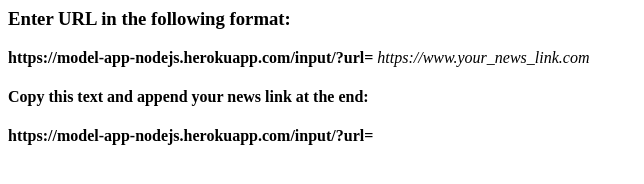
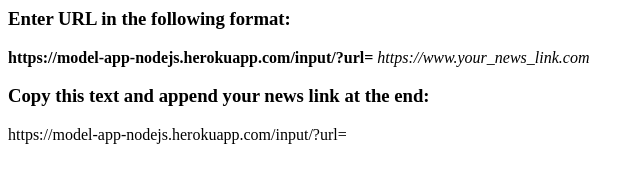
Before and after one commit to Sam1414/fnd-api-nodejs, a website: page static/index.html in a window 1280 px wide. Shown: the whole page, without its empty margins (0-644 px from the left). Drawn offline with Linux system fonts and the light colour scheme.

Commit message:
updated html file

```diff
--- a/static/index.html
+++ b/static/index.html
@@ -5,9 +5,7 @@
                 <b>https://model-app-nodejs.herokuapp.com/input/?url=</b>
                 <i>https://www.your_news_link.com</i>
             </p>
-            <h4>Copy this text and append your news link at the end:</h4>
-            <p>
-                <b>https://model-app-nodejs.herokuapp.com/input/?url=</b>
-            </p>
+            <h3>Copy this text and append your news link at the end:</h3>
+            <p>https://model-app-nodejs.herokuapp.com/input/?url=</p>
     </body>
 </html>
```
